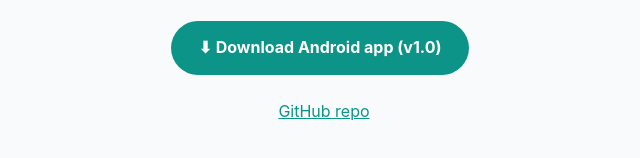
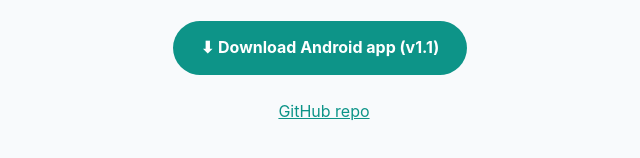
Before and after one commit to DoubraSipi/Quickened, a website: page index.html in a window 1280 px wide. Shown: the part 704-862 px from the top of the page, 316-956 px from the left. Drawn offline with Linux system fonts and the light colour scheme.

Commit message:
Site: label download button v1.1

```diff
--- a/index.html
+++ b/index.html
@@ -38,7 +38,7 @@ a{color:#0D9488}
 <h1>Quickened</h1>
 <p>Offline-first Christian app — spoken Scripture for ordinary moments.</p>
 <p><a class="btn" href="app.html">Open app preview</a> <a class="btn ghost" href="design.html">Design preview</a></p>
-<p><a class="btn" href="quickened.apk" download>⬇ Download Android app (v1.0)</a></p>
+<p><a class="btn" href="quickened.apk" download>⬇ Download Android app (v1.1)</a></p>
 <p><a href="https://github.com/DoubraSipi/Quickened">GitHub repo</a></p>
 </div>
 <script>
```
